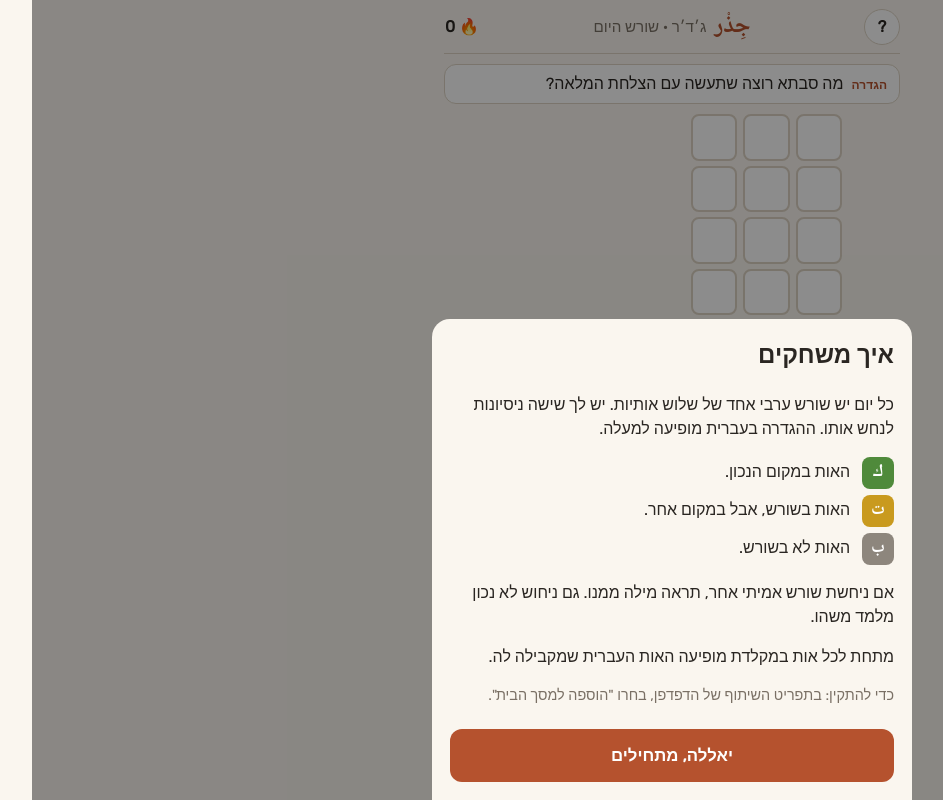
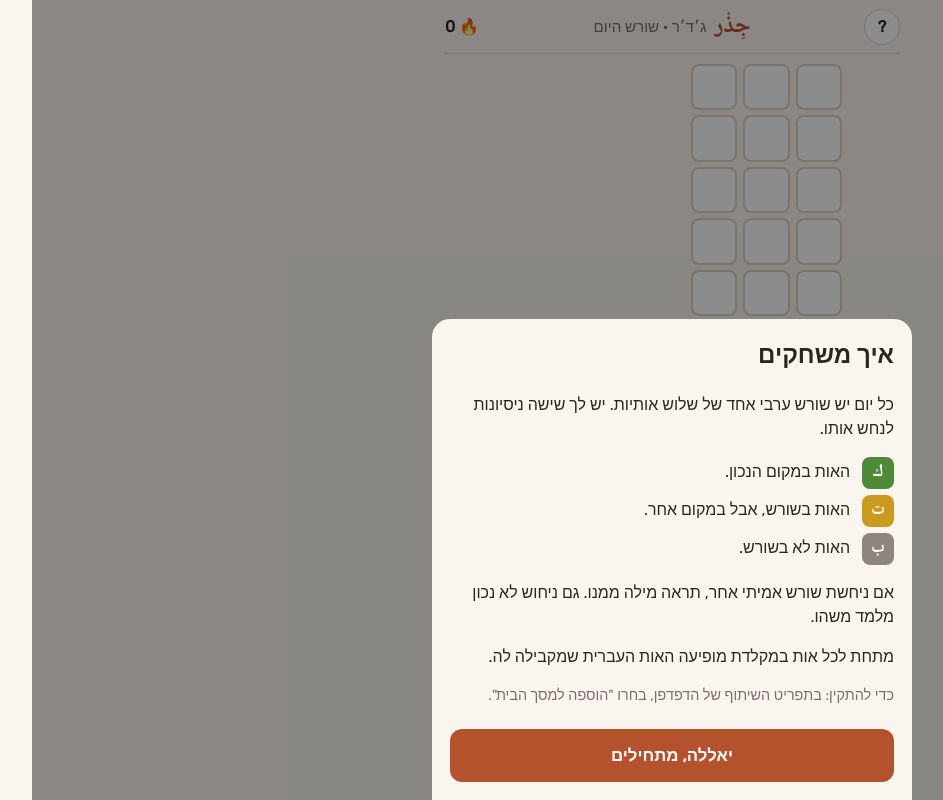
Before and after one commit to krohnkrusher-web/Arabic-app, a React (Vite) app: page / in a window 1280 px wide. Shown: the whole page, without its empty margins (132-1075 px from the left). Built offline with nearby package versions, Linux system fonts and the light colour scheme.

Commit message:
Remove the Hebrew clue above the board
Co-Authored-By: Claude Opus 5.5 <noreply@anthropic.com>
Claude-Session: https://claude.ai/code/session_017EhR6EtPZtRwmSQgVGKQcm

```diff
--- a/content/he-ar/days/01.json
+++ b/content/he-ar/days/01.json
@@ -2,7 +2,6 @@
   "day": 1,
   "root": ["ش", "ر", "ب"],
   "meaning": "לשתות",
-  "clue": "מה עושים עם כוס מים קרים ביום חם?",
   "hebrewCousin": null,
   "funFact": "شارِب (שַׁארִבּ) הוא גם שפם: השפם \"שותה\" יחד איתך.",
   "words": [
--- a/content/he-ar/days/02.json
+++ b/content/he-ar/days/02.json
@@ -2,7 +2,6 @@
   "day": 2,
   "root": ["ء", "ك", "ل"],
   "meaning": "לאכול",
-  "clue": "מה סבתא רוצה שתעשה עם הצלחת המלאה?",
   "hebrewCousin": "א-כ-ל",
   "funFact": "בפלסטינית ה-ء בתחילת הפועל נבלעת: \"אני אוכל\" זה بوكِل (בּוֹכִּל).",
   "words": [
--- a/content/he-ar/days/03.json
+++ b/content/he-ar/days/03.json
@@ -2,7 +2,6 @@
   "day": 3,
   "root": ["ك", "ت", "ب"],
   "meaning": "לכתוב",
-  "clue": "מה עושים עם עט ודף?",
   "hebrewCousin": "כ-ת-ב",
   "funFact": "مَكْتوب (מַכְּתוּבּ) הוא גם \"גורל\": מה שכתוב לך מראש.",
   "words": [
--- a/content/he-ar/days/04.json
+++ b/content/he-ar/days/04.json
@@ -2,7 +2,6 @@
   "day": 4,
   "root": ["ب", "ي", "ت"],
   "meaning": "בית",
-  "clue": "איפה ישנים, אוכלים ומארחים?",
   "hebrewCousin": "ב-י-ת",
   "funFact": "בעיר אומרים قَريب כ-אַרִיבּ: הק׳ הופכת לעצירה, כמו א׳. בכפר שומעים לפעמים כַּרִיבּ.",
   "words": [
--- a/content/he-ar/days/05.json
+++ b/content/he-ar/days/05.json
@@ -2,7 +2,6 @@
   "day": 5,
   "root": ["ق", "ه", "و"],
   "meaning": "קפה",
-  "clue": "משקה חם ומר שמגישים לכל אורח.",
   "hebrewCousin": null,
   "funFact": "פעם قَهْوة הייתה מילה ליין. המילה האנגלית coffee הגיעה מהערבית דרך הטורקית.",
   "words": [
--- a/content/he-ar/days/06.json
+++ b/content/he-ar/days/06.json
@@ -2,7 +2,6 @@
   "day": 6,
   "root": ["ر", "و", "ح"],
   "meaning": "ללכת",
-  "clue": "מה אומרים לנהג מונית כשרוצים להגיע למקום?",
   "hebrewCousin": "ר-ו-ח",
   "funFact": "בערבית ספרותית \"ללכת\" זה ذَهَبَ (ד׳-ה-ב), שורש אחר לגמרי. אבל רוח, ריח ומנוחה יושבים בשתי השפות על אותו ר-ו-ח.",
   "words": [
--- a/content/he-ar/days/07.json
+++ b/content/he-ar/days/07.json
@@ -2,7 +2,6 @@
   "day": 7,
   "root": ["ع", "ر", "ف"],
   "meaning": "לדעת, להכיר",
-  "clue": "מה אתה צריך כדי לענות על השאלה \"איפה המסעדה?\"",
   "hebrewCousin": null,
   "funFact": "اِعْمِل مَعْروف (אִעְמִל מַעְרוּף) זה \"תעשה טובה\": מעשה טוב הוא דבר \"מוכר\" וידוע.",
   "words": [
--- a/src/App.tsx
+++ b/src/App.tsx
@@ -114,11 +114,6 @@ export default function App() {
       </header>
 
       <main>
-        <div className="clue">
-          <span className="clue-label">הגדרה</span>
-          {day.clue}
-        </div>
-
         <Board guesses={guesses} current={current} answer={day.root} shake={shake} />
 
         {!finished && (
--- a/src/components/Help.tsx
+++ b/src/components/Help.tsx
@@ -8,7 +8,7 @@ export function Help({ onClose }: Props) {
       <div className="sheet" onClick={(e) => e.stopPropagation()}>
         <h2>איך משחקים</h2>
         <p>
-          כל יום יש שורש ערבי אחד של שלוש אותיות. יש לך שישה ניסיונות לנחש אותו. ההגדרה בעברית מופיעה למעלה.
+          כל יום יש שורש ערבי אחד של שלוש אותיות. יש לך שישה ניסיונות לנחש אותו.
         </p>
         <ul className="help-list">
           <li>
--- a/src/content.ts
+++ b/src/content.ts
@@ -16,7 +16,6 @@ export interface Day {
   day: number
   root: string[]
   meaning: string
-  clue: string
   hebrewCousin: string | null
   funFact?: string
   words: FamilyWord[]
--- a/src/styles.css
+++ b/src/styles.css
@@ -123,23 +123,6 @@ main {
   flex-direction: column;
   gap: 10px;
   padding-top: 10px;
-}
-
-.clue {
-  background: var(--surface);
-  border: 1px solid var(--border);
-  border-radius: 12px;
-  padding: 8px 12px;
-  font-size: 1rem;
-  line-height: 1.4;
-}
-
-.clue-label {
-  display: inline-block;
-  font-size: 0.75rem;
-  font-weight: 700;
-  color: var(--accent);
-  margin-inline-end: 8px;
 }
 
 .board {
```
Also changed, not shown: 1 other file (tests, documents, lock files or other folders).
